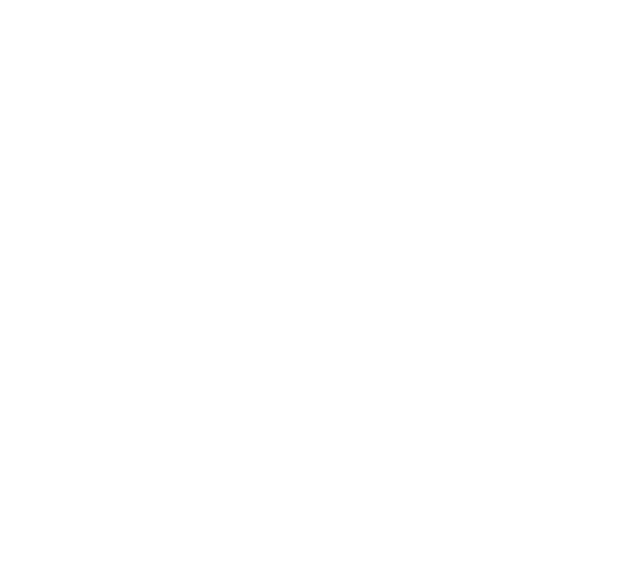
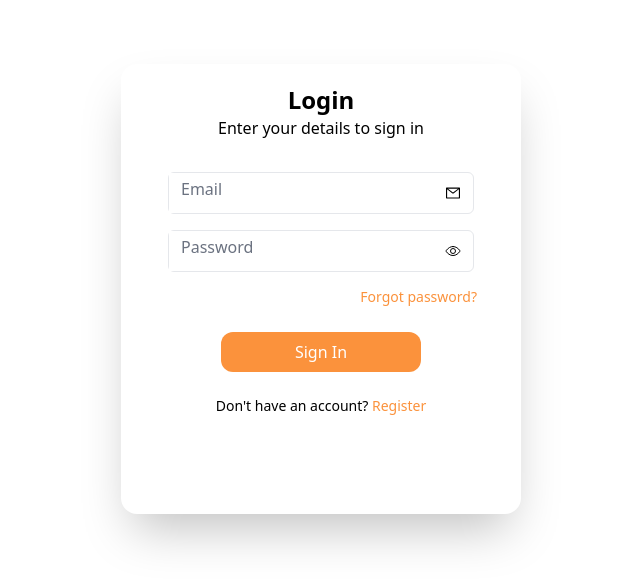
Before and after one commit to Ghasty003/Note-Webapp, a React (Vite) app: page /login in a window 1280 px wide. Before the commit this address had no page. Shown: the top 586 px of the page, without its empty margins (319-959 px from the left). Built offline with nearby package versions, Linux system fonts and the light colour scheme.

Commit message:
Initialized Login page

```diff
--- a/src/App.tsx
+++ b/src/App.tsx
@@ -1,6 +1,7 @@
 import React from "react";
 import { Route, Routes } from "react-router-dom";
 import './App.css'
+import Login from "./pages/Login";
 import Register from "./pages/Register";
 
 const App: React.FC = () => {
@@ -11,6 +12,7 @@
         <Route path="/">
           <Route index />
           <Route path="register" element={<Register />} />
+          <Route path="/login" element={<Login />} />
         </Route>
       </Routes>
     </div>
--- /dev/null
+++ b/src/pages/Login.tsx
@@ -0,0 +1,67 @@
+import React, { useRef, useState } from "react";
+import { FiEyeOff } from "react-icons/fi";
+import { AiOutlineMail } from "react-icons/ai";
+import { IoEyeOutline } from "react-icons/io5";
+import { Link } from "react-router-dom";
+
+const Login: React.FC = () => {
+
+    const [seePass, setSeePass] = useState<boolean>(false);
+
+    const p1 = useRef<HTMLParagraphElement>(null!);
+    const p2 = useRef<HTMLParagraphElement>(null!);
+    const passwordInput = useRef<HTMLInputElement>(null!);
+    const emailInput = useRef<HTMLInputElement>(null!);
+
+    const seePassword = () => {
+        setSeePass(true);
+       passwordInput.current.type = "text";
+    }
+
+    const hidePassword = () => {
+        setSeePass(false);
+        passwordInput.current.type = "password";
+    }
+
+    const handleLogin = (e: React.FormEvent) => {
+        e.preventDefault();
+    }
+
+    return (
+        <div className='flex justify-center items-center py-16'>
+           <div className='bg-white w-[400px] h-[450px] shadow-2xl flex flex-col items-center rounded-2xl p-5'>
+            <h2 className='text-2xl font-bold'>Login</h2>
+            <p>Enter your details to sign in</p>
+            <form className='w-full mt-4' onSubmit={handleLogin}>
+                <div className='flex justify-between items-center pr-3 relative w-[85%] m-auto border border-gray rounded-md my-4'>
+                    <input ref={emailInput} className='w-[90%] outline-none p-2' type="text" />
+                    <p ref={p1} className='absolute top-1 text-gray-500 bg-white left-3'>Email</p>
+                    <AiOutlineMail />
+                </div>
+                <div className='flex justify-between items-center pr-3 relative w-[85%] m-auto border border-gray rounded-md'>
+                    <input type="password" className='w-[90%] outline-none p-2' ref={passwordInput} />
+                    <p ref={p2} className='absolute top-1 text-gray-500 bg-white left-3'>Password</p>
+                    { seePass ? <FiEyeOff className='cursor-pointer' onClick={hidePassword} />
+                        : <IoEyeOutline className='cursor-pointer' onClick={seePassword} />
+                    }
+                </div>
+                <div className='text-end pr-6 pt-3'>
+                    <Link to="" className='text-sm text-orange-400 text-end'>Forgot password?</Link>
+                </div>
+                {/* {
+                    err && <p className='text-center mt-2 text-red-600'>Something went wrong, try again.</p>
+                } */}
+                <div className='flex justify-center items-center my-6'>
+                    <button className='bg-orange-400 text-white w-[200px] p-2 rounded-xl text-center'>Sign In</button>
+                </div>
+
+                <div className='text-center text-sm'>
+                    <p>Don't have an account? <Link to="/register" className='text-orange-400'>Register</Link></p>
+                </div>
+            </form>
+           </div>
+        </div>
+    );
+}
+
+export default Login;
```
